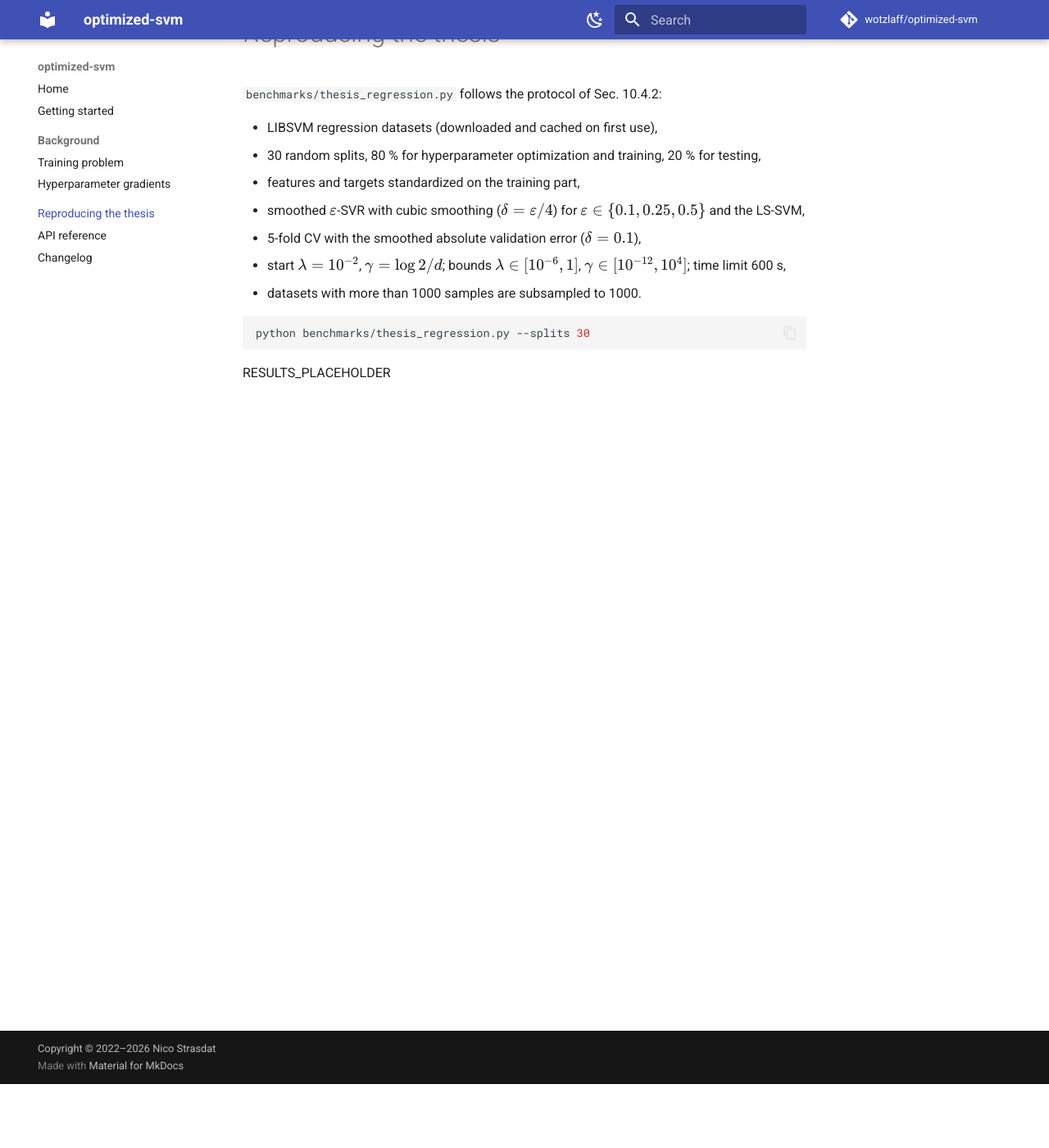
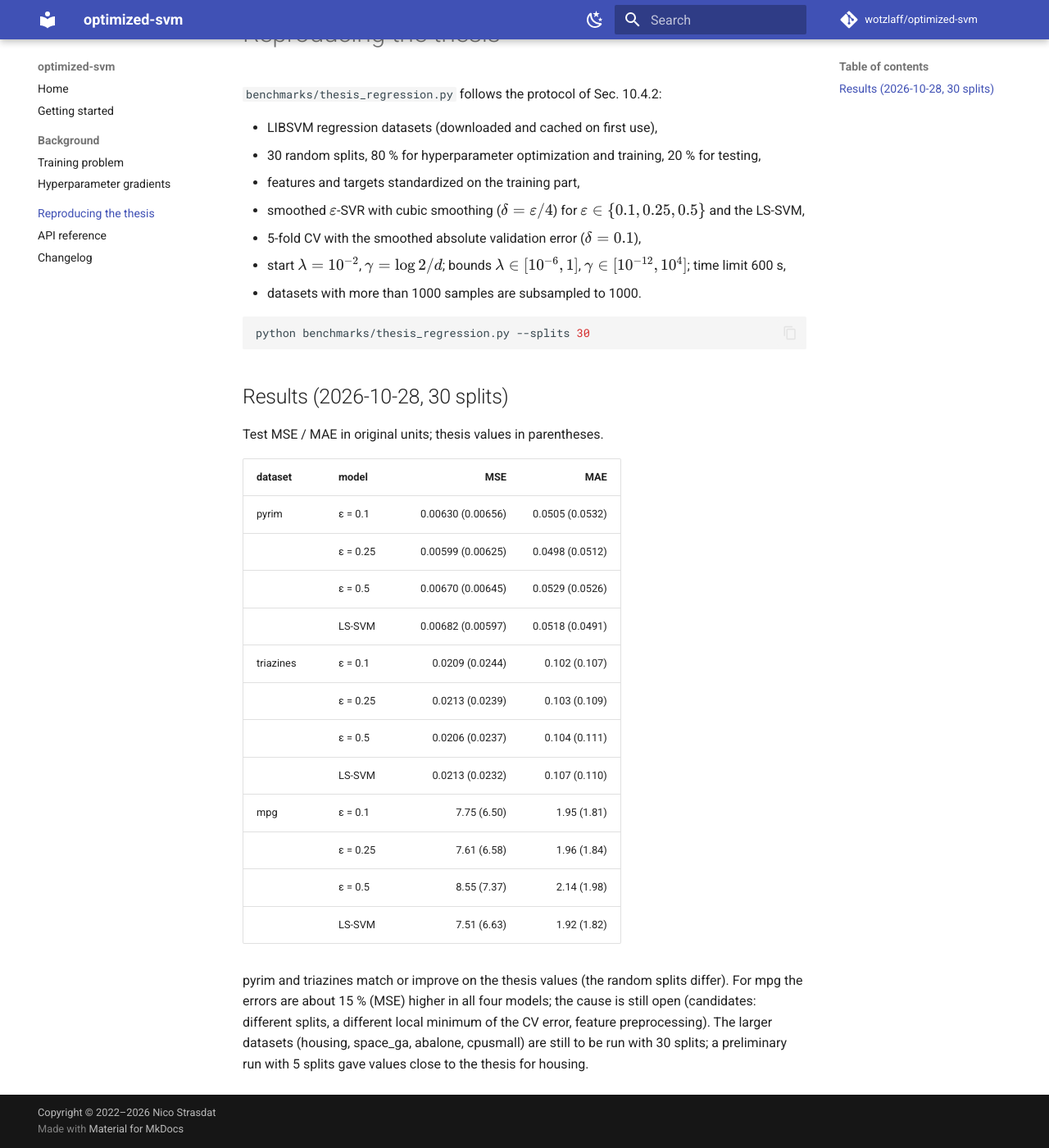
Before and after one commit to wotzlaff/optimized-svm, an MkDocs documentation site: the page built from docs/reproduction.md, in a window 1280 px wide and 1400 px high, scrolled down 78 px. Shown: the whole window at 82% size. Built offline with MkDocs 1.6.1 and Material for MkDocs 9.7.7, drawn with Linux system fonts in a browser that asks for light colours; comment, search, counter and statistics services are not loaded.

Commit message:
Docs: reproduction results for pyrim, triazines and mpg
Co-Authored-By: Claude Opus 5.5 <noreply@anthropic.com>

````diff
--- a/docs/reproduction.md
+++ b/docs/reproduction.md
@@ -16,4 +16,27 @@
 python benchmarks/thesis_regression.py --splits 30
 ```
 
-RESULTS_PLACEHOLDER
+## Results (2026-10-28, 30 splits)
+
+Test MSE / MAE in original units; thesis values in parentheses.
+
+| dataset | model | MSE | MAE |
+|---|---|---:|---:|
+| pyrim | ε = 0.1 | 0.00630 (0.00656) | 0.0505 (0.0532) |
+| | ε = 0.25 | 0.00599 (0.00625) | 0.0498 (0.0512) |
+| | ε = 0.5 | 0.00670 (0.00645) | 0.0529 (0.0526) |
+| | LS-SVM | 0.00682 (0.00597) | 0.0518 (0.0491) |
+| triazines | ε = 0.1 | 0.0209 (0.0244) | 0.102 (0.107) |
+| | ε = 0.25 | 0.0213 (0.0239) | 0.103 (0.109) |
+| | ε = 0.5 | 0.0206 (0.0237) | 0.104 (0.111) |
+| | LS-SVM | 0.0213 (0.0232) | 0.107 (0.110) |
+| mpg | ε = 0.1 | 7.75 (6.50) | 1.95 (1.81) |
+| | ε = 0.25 | 7.61 (6.58) | 1.96 (1.84) |
+| | ε = 0.5 | 8.55 (7.37) | 2.14 (1.98) |
+| | LS-SVM | 7.51 (6.63) | 1.92 (1.82) |
+
+pyrim and triazines match or improve on the thesis values (the random splits differ). For mpg
+the errors are about 15 % (MSE) higher in all four models; the cause is still open (candidates:
+different splits, a different local minimum of the CV error, feature preprocessing). The larger
+datasets (housing, space_ga, abalone, cpusmall) are still to be run with 30 splits; a preliminary
+run with 5 splits gave values close to the thesis for housing.
````
